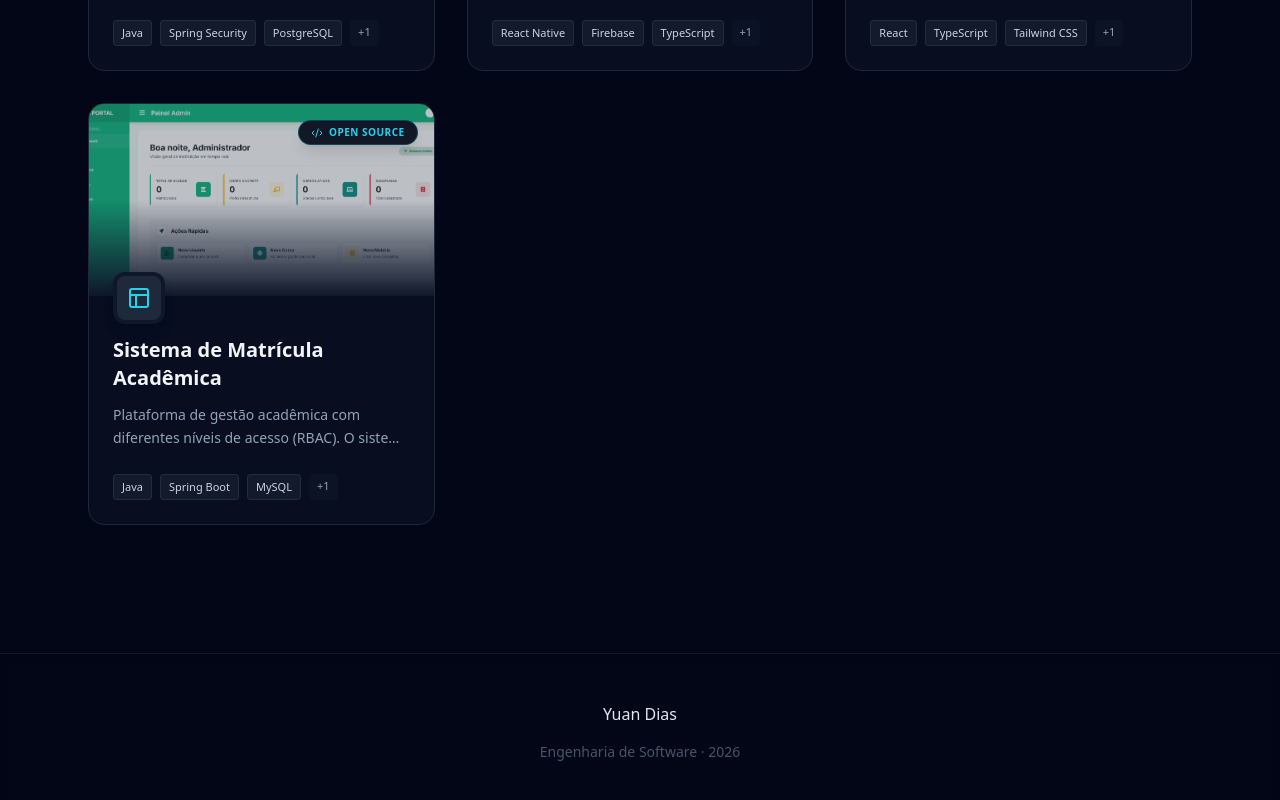
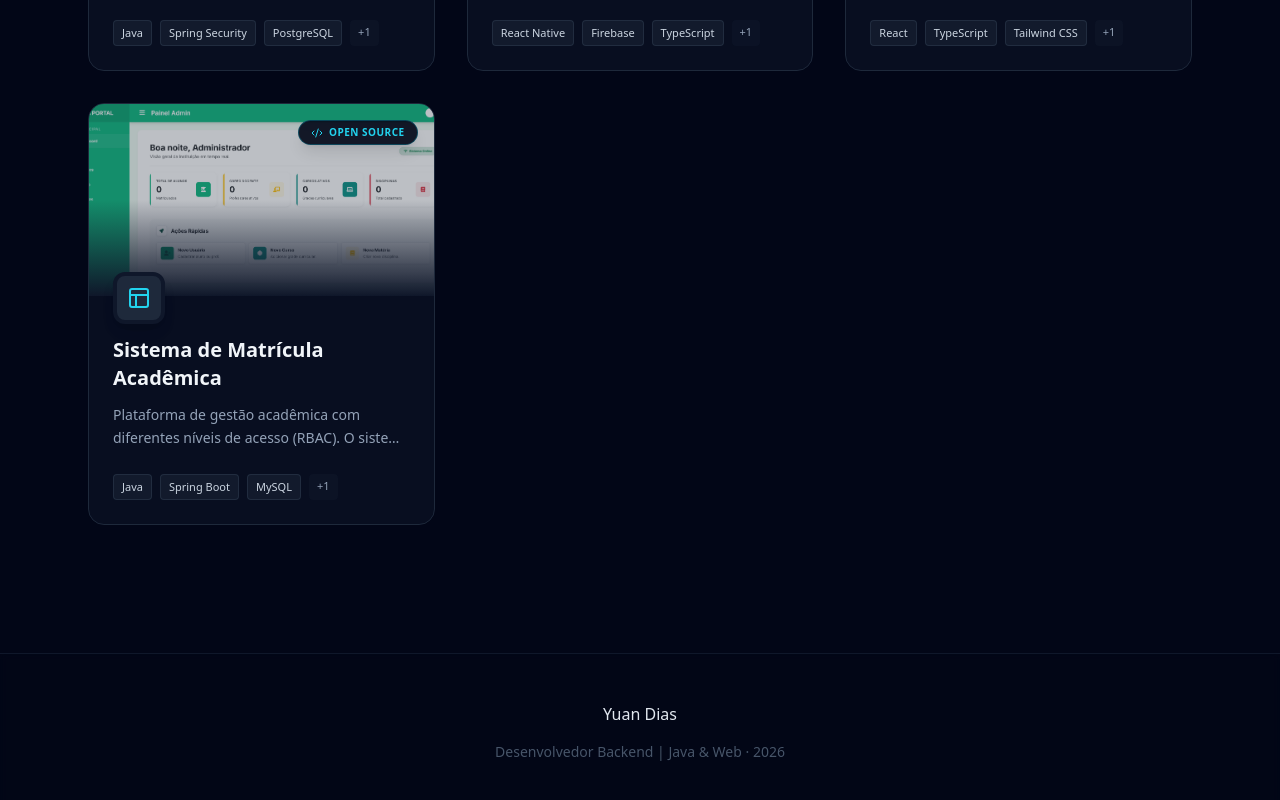
Before and after one commit to Yuan-Dias/Meu_Portfolio, a React (Vite) app: page / in a window 1280 px wide. Shown: the part 1567-2367 px from the top of the page. Built offline with nearby package versions, Linux system fonts and the light colour scheme.

Commit message:
Alteração no rodapé

```diff
--- a/src/App.tsx
+++ b/src/App.tsx
@@ -232,7 +232,7 @@ export default function Portfolio() {
 
                 <footer className="border-t border-slate-900 bg-slate-950/50 backdrop-blur-sm py-12 text-center flex flex-col items-center gap-4">
                     <p className="text-slate-200 font-medium">{personalInfo.name}</p>
-                    <p className="text-slate-600 text-sm">Engenharia de Software · {new Date().getFullYear()}</p>
+                    <p className="text-slate-600 text-sm">Desenvolvedor Backend | Java & Web · {new Date().getFullYear()}</p>
                 </footer>
             </div>
 
```
